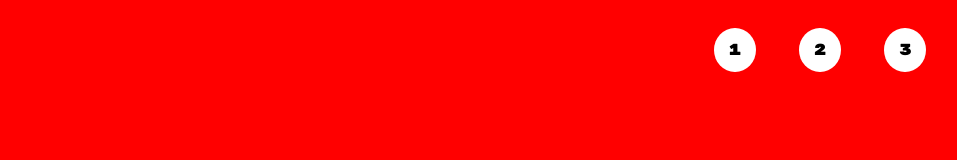
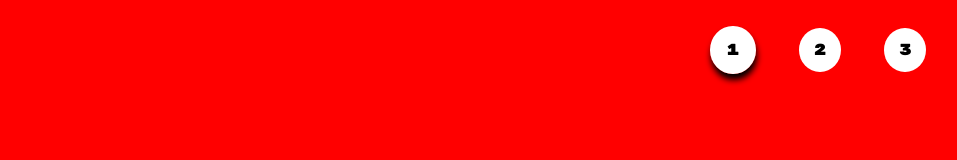
Before and after one commit to Leppo84/htmlcss-shoes, a plain HTML site: page index.html in a window 1280 px wide. In both pictures the pointer is over the link 1053 px from the left and 50 px from the top of the page. Shown: the top 160 px of the page, without its empty margins (319-1276 px from the left). Drawn offline with Linux system fonts and the light colour scheme.

Commit message:
Shadow when hover on nav added

```diff
--- a/css/style.css
+++ b/css/style.css
@@ -3,6 +3,7 @@
     border: 0;
     box-sizing: border-box;
     font-family: 'Rubik Mono One', sans-serif;
+    scroll-behavior: smooth;
 }
 
 header {
@@ -34,6 +35,13 @@ nav ul li a {
     background-color: white;
     padding: 12px 14px;
     border-radius: 50%;
+    transition: 1.5s;
+}
+
+a:hover {
+    padding: 14px 16px;
+    box-shadow: 1px 6px 6px;
+    transition: 0.2s;
 }
 
 .bg {
```
